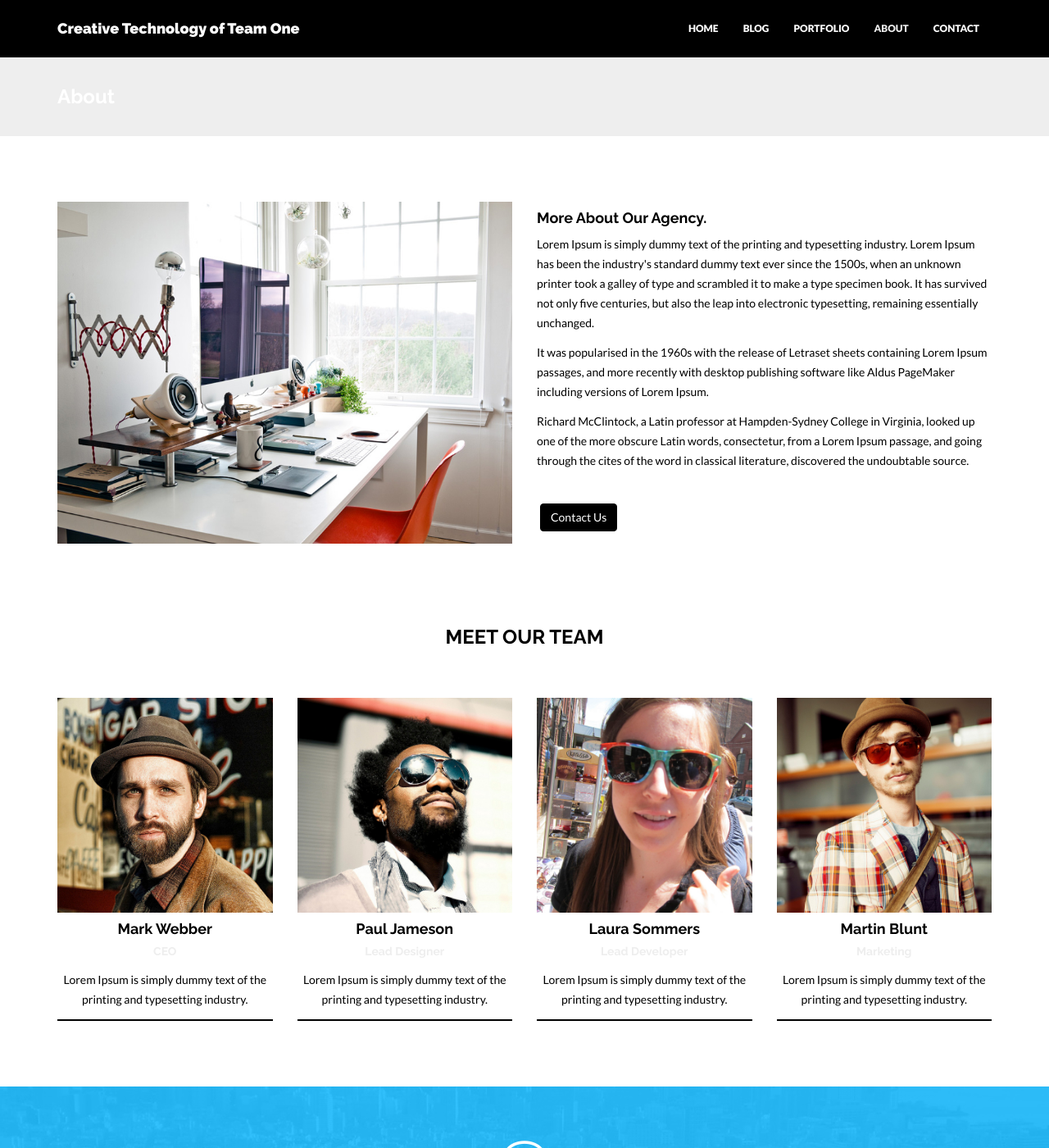
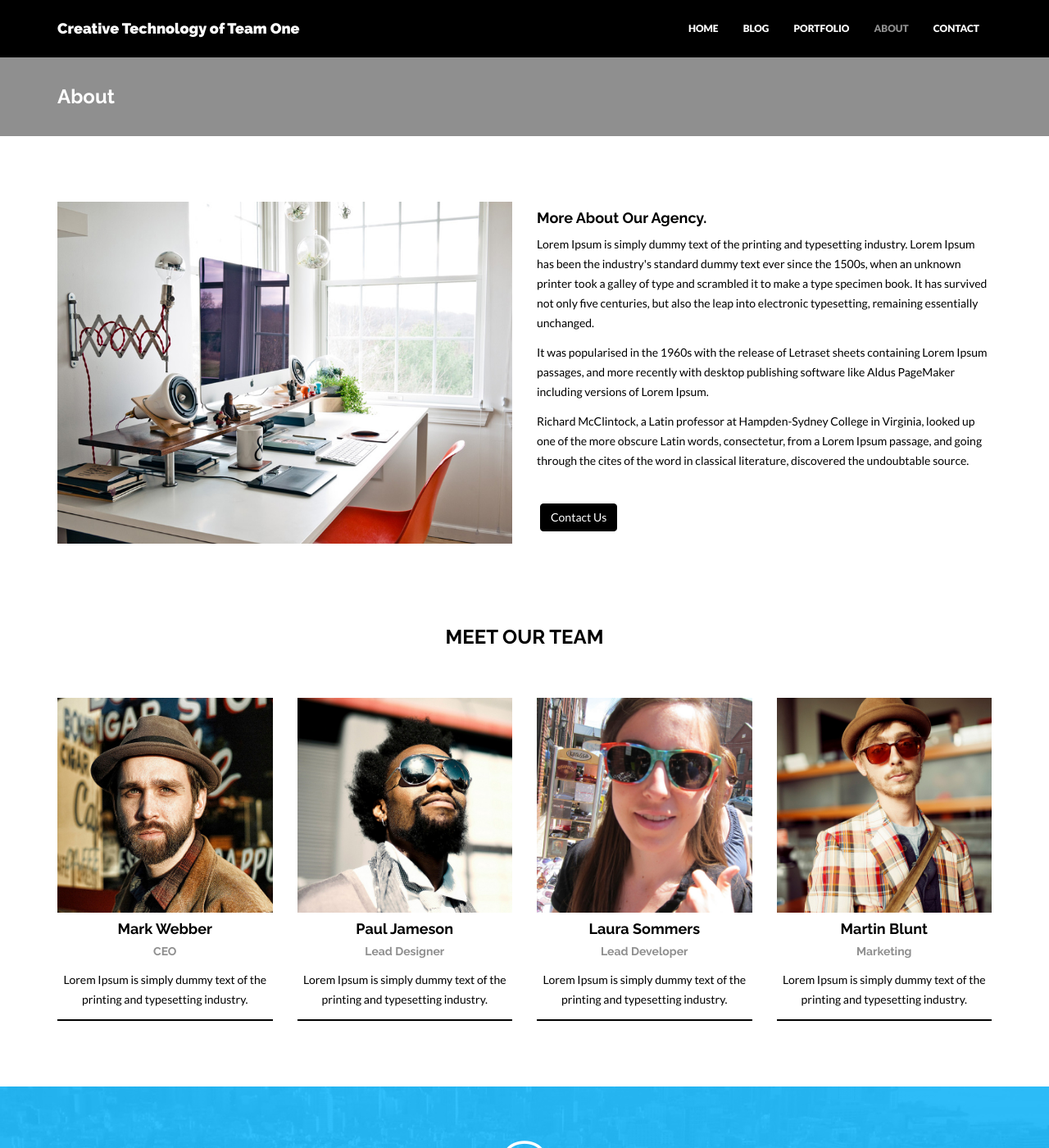
Before and after one commit to Team-One/ct-site, a Jekyll site: the page built from about.html, in a window 1280 px wide and 1400 px high. Shown: the whole window at 82% size. Built offline with Jekyll 4.4.1, drawn with Linux system fonts in a browser that asks for light colours; nearby versions of some CDN libraries.

Commit message:
changing the background again!

```diff
--- a/_config.yml
+++ b/_config.yml
@@ -13,7 +13,7 @@ permalink: /:categories/:title
 excerpt_separator: <!--more--> #use this in posts to define how long the excerpt of the post (that is shown on the Blog page) is
 
 colors:  #in hex code if not noted else
-  primary: "#EEEEEE" #"#F70031"
+  primary: "#8F8F8F" #"#F70031"
   primary_rgb: "0,179,254" #"247,0,49" #rgb of the primary. Needed in some places for the transparency effect.
   secondary: "#000000" #"#33004D"
   link: "#428bca"
```
